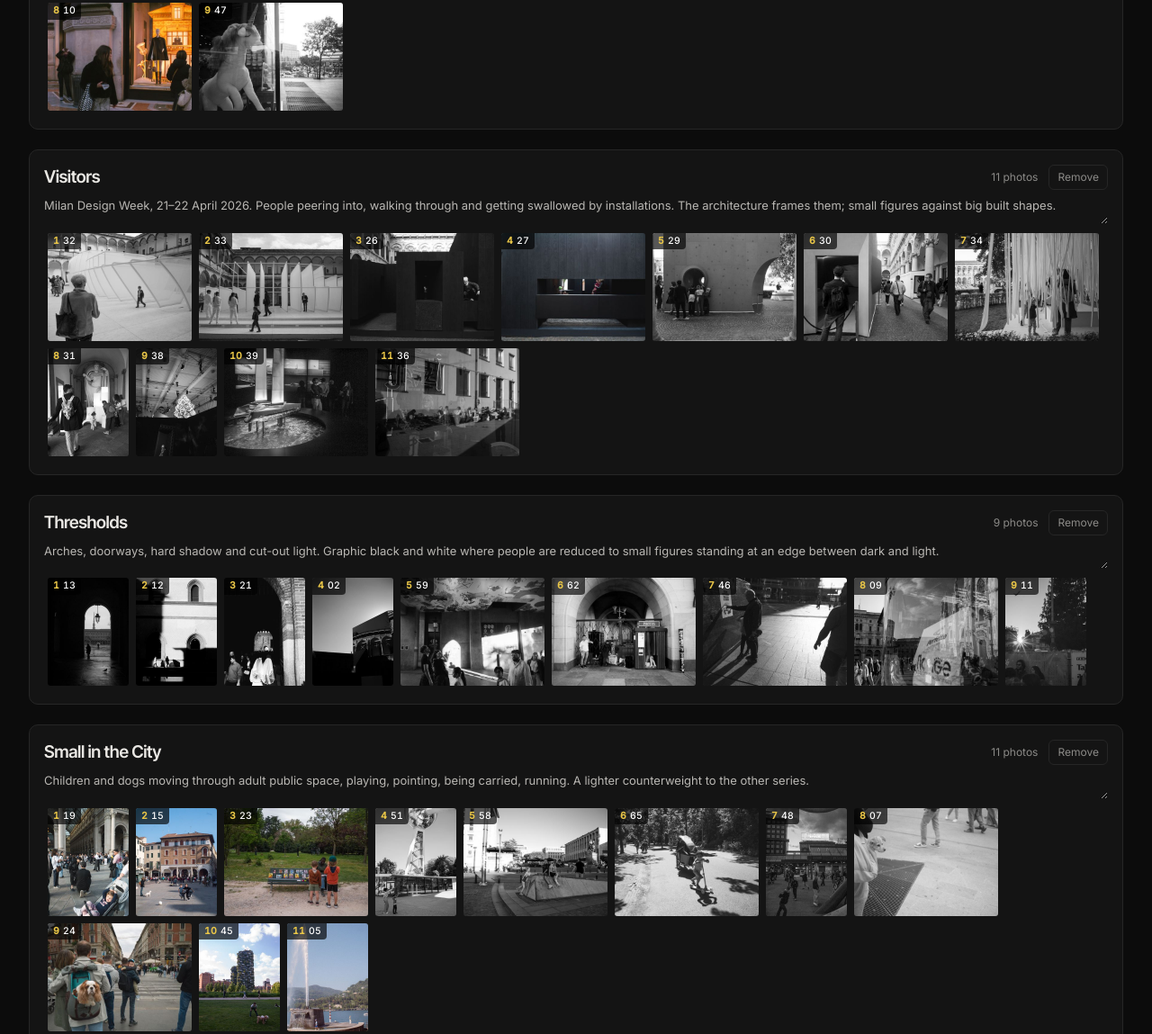
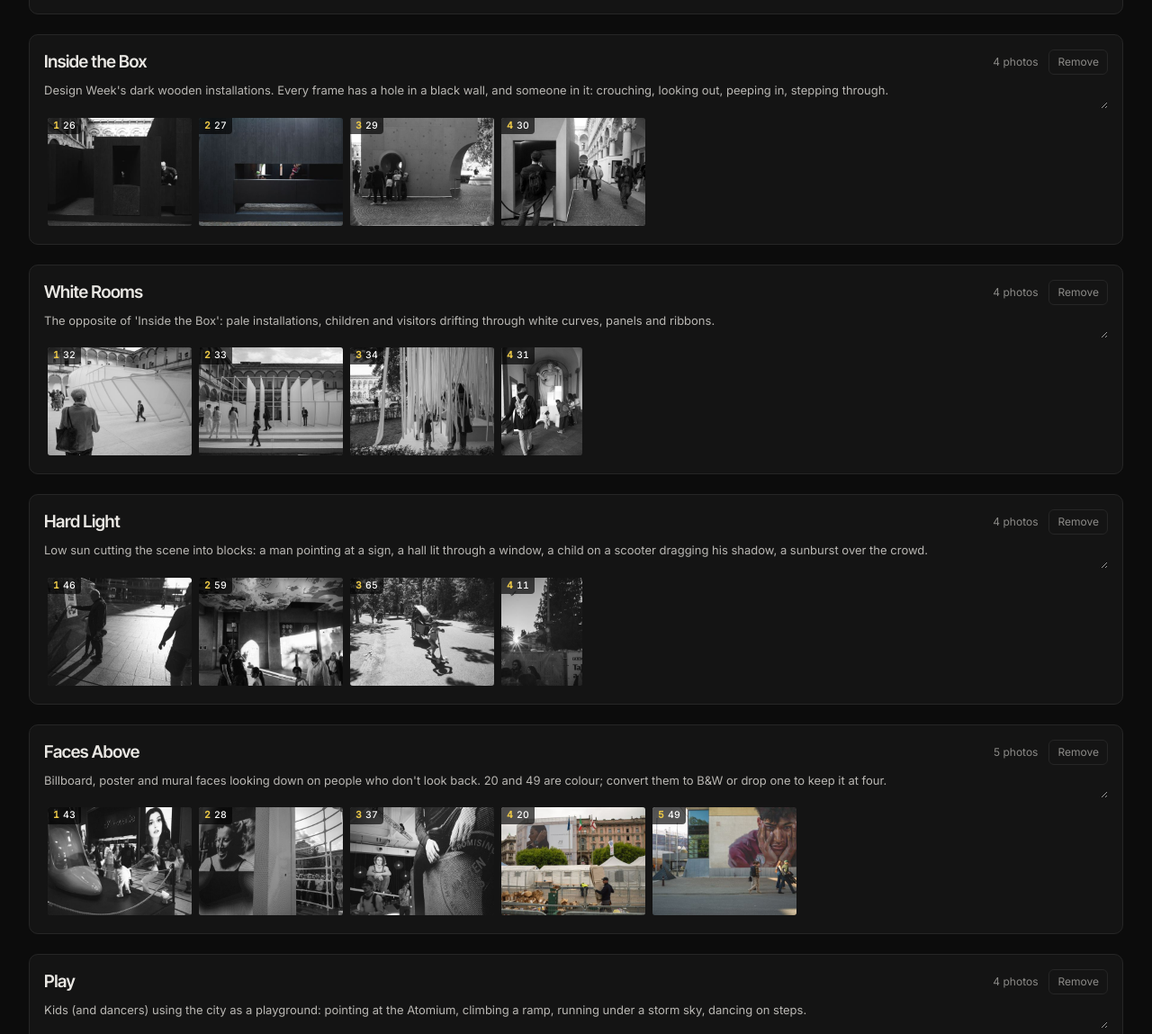
Before and after one commit to amirrezakvn2/PhotographyStuff, a plain HTML site: page contact-sheet/index.html in a window 1280 px wide. Shown: the part 357-1506 px from the top of the page at 90% size. Drawn offline with Linux system fonts and the light colour scheme.

Commit message:
Regroup contact sheet into tight 4-5 photo series
Co-Authored-By: Claude Opus 5.5 <noreply@anthropic.com>
Claude-Session: https://claude.ai/code/session_012U3KiP3wh9Urs4tidH5FKD

```diff
--- a/contact-sheet/board.css
+++ b/contact-sheet/board.css
@@ -27,6 +27,7 @@ h1 { font-family: var(--display); font-weight: 600; font-size: 20px; letter-spac
 .g-title { flex: 1; min-width: 0; background: none; border: 0; color: var(--text); font-family: var(--display); font-weight: 600; font-size: 19px; letter-spacing: -.02em; padding: 2px 0; outline: none; border-bottom: 1px solid transparent; }
 .g-title:focus { border-bottom-color: #444; }
 .g-count { color: var(--muted); font-size: 12px; white-space: nowrap; }
+.g-count.over { color: #ff8a6b; }
 .g-del { padding: 4px 9px; font-size: 12px; color: var(--muted); background: none; }
 .g-note { width: 100%; background: none; border: 0; color: #b9b7b3; font: inherit; font-size: 13px; resize: vertical; min-height: 22px; outline: none; padding: 2px 0 10px; border-bottom: 1px solid transparent; field-sizing: content; }
 .g-note:focus { border-bottom-color: #444; }
--- a/contact-sheet/board.js
+++ b/contact-sheet/board.js
@@ -1,5 +1,5 @@
 (async function () {
-  const KEY = "contact-sheet-v1";
+  const KEY = "contact-sheet-v2";
   const $ = (s, el = document) => el.querySelector(s);
   const board = $("#board"), status = $("#status");
 
@@ -51,7 +51,10 @@
     board.querySelectorAll(".group").forEach((g) => {
       const cards = g.querySelectorAll(".card");
       cards.forEach((c, i) => ($(".tag b", c).textContent = g.dataset.id === "unplaced" ? "·" : i + 1));
-      $(".g-count", g).textContent = `${cards.length} photo${cards.length === 1 ? "" : "s"}`;
+      const cnt = $(".g-count", g);
+      cnt.textContent = `${cards.length} photo${cards.length === 1 ? "" : "s"}`;
+      cnt.classList.toggle("over", g.dataset.id !== "unplaced" && cards.length > 5);
+      if (cnt.classList.contains("over")) cnt.textContent += " · over 5";
     });
   }
 
--- a/contact-sheet/data.json
+++ b/contact-sheet/data.json
@@ -524,110 +524,173 @@
  ],
  "groups": [
   {
-   "id": "bigger",
-   "title": "Bigger Than Us",
-   "note": "Faces and figures made for selling or decorating (billboards, murals, posters, mannequins) towering over the real people passing by. The city looks back at you in a size you can't match.",
+   "id": "arches",
+   "title": "Arches",
+   "note": "Four doorways: a figure under an arch in Turin, two veiled girls under the Castello gate, a man beside a photo booth, tiny walkers under Gothic windows. Same shape, four kinds of waiting.",
    "ids": [
-    "20",
-    "25",
-    "43",
-    "28",
-    "37",
-    "49",
-    "61",
-    "10",
-    "47"
+    "13",
+    "21",
+    "62",
+    "12"
    ]
   },
   {
-   "id": "visitors",
-   "title": "Visitors",
-   "note": "Milan Design Week, 21\u201322 April 2026. People peering into, walking through and getting swallowed by installations. The architecture frames them; small figures against big built shapes.",
+   "id": "box",
+   "title": "Inside the Box",
+   "note": "Design Week's dark wooden installations. Every frame has a hole in a black wall, and someone in it: crouching, looking out, peeping in, stepping through.",
+   "ids": [
+    "26",
+    "27",
+    "29",
+    "30"
+   ]
+  },
+  {
+   "id": "white",
+   "title": "White Rooms",
+   "note": "The opposite of 'Inside the Box': pale installations, children and visitors drifting through white curves, panels and ribbons.",
    "ids": [
     "32",
     "33",
-    "26",
-    "27",
-    "29",
-    "30",
     "34",
-    "31",
-    "38",
-    "39",
-    "36"
+    "31"
    ]
   },
   {
-   "id": "thresholds",
-   "title": "Thresholds",
-   "note": "Arches, doorways, hard shadow and cut-out light. Graphic black and white where people are reduced to small figures standing at an edge between dark and light.",
+   "id": "light",
+   "title": "Hard Light",
+   "note": "Low sun cutting the scene into blocks: a man pointing at a sign, a hall lit through a window, a child on a scooter dragging his shadow, a sunburst over the crowd.",
    "ids": [
-    "13",
-    "12",
-    "21",
-    "02",
+    "46",
     "59",
-    "62",
-    "46",
-    "09",
+    "65",
     "11"
    ]
   },
   {
-   "id": "small",
-   "title": "Small in the City",
-   "note": "Children and dogs moving through adult public space, playing, pointing, being carried, running. A lighter counterweight to the other series.",
+   "id": "faces",
+   "title": "Faces Above",
+   "note": "Billboard, poster and mural faces looking down on people who don't look back. 20 and 49 are colour; convert them to B&W or drop one to keep it at four.",
    "ids": [
-    "19",
-    "15",
-    "23",
+    "43",
+    "28",
+    "37",
+    "20",
+    "49"
+   ]
+  },
+  {
+   "id": "play",
+   "title": "Play",
+   "note": "Kids (and dancers) using the city as a playground: pointing at the Atomium, climbing a ramp, running under a storm sky, dancing on steps.",
+   "ids": [
     "51",
     "58",
-    "65",
     "48",
+    "61"
+   ]
+  },
+  {
+   "id": "glass",
+   "title": "Through Glass",
+   "note": "Reflections and windows layering inside and outside: the Duomo in a shop front, a caf\u00e9 in a pane, a toy unicorn behind glass, a man framed by hanging posters.",
+   "ids": [
+    "09",
+    "36",
+    "47",
+    "40"
+   ]
+  },
+  {
+   "id": "dark",
+   "title": "After Dark",
+   "note": "Night and indoor spectacle: department-store glow, a stage rig, a yacht model in a black room, a concert crowd.",
+   "ids": [
+    "25",
+    "38",
+    "39",
+    "06"
+   ]
+  },
+  {
+   "id": "piazza",
+   "title": "Piazza",
+   "note": "Old squares and streets full of ordinary life. 17 and 64 rhyme: bicycles lying on the ground in Veneto and Amsterdam.",
+   "ids": [
+    "14",
+    "16",
+    "17",
+    "64"
+   ]
+  },
+  {
+   "id": "dogs",
+   "title": "Carried",
+   "note": "Dogs in bags and backpacks, and dogs running free. 07 and 24 are almost a pair.",
+   "ids": [
     "07",
     "24",
     "45",
-    "05"
+    "15"
    ]
   },
   {
-   "id": "north",
-   "title": "Northbound (place series)",
-   "note": "Brussels and Amsterdam, May 2026. Works as a travel diary; many frames could also move into the thematic series above.",
+   "id": "monuments",
+   "title": "Pedestals",
+   "note": "Statues and grand fa\u00e7ades that nobody is looking at. People sit at their feet, take selfies, chat.",
    "ids": [
-    "50",
-    "52",
-    "53",
+    "56",
+    "60",
+    "55",
+    "50"
+   ]
+  },
+  {
+   "id": "water",
+   "title": "Railings",
+   "note": "People leaning on railings by the water: Lake Como, an Amsterdam canal, a riverbank. Calm colour frames.",
+   "ids": [
+    "04",
+    "63",
+    "18",
+    "03"
+   ]
+  },
+  {
+   "id": "lawns",
+   "title": "Lawns",
+   "note": "City grass as a stage: kids at a bench of paintings, a man by a rose tree, a castle lawn, a kite under the towers.",
+   "ids": [
+    "23",
+    "35",
+    "22",
+    "44"
+   ]
+  },
+  {
+   "id": "crowd",
+   "title": "Celebrations",
+   "note": "Crowds gathered for something: balloons in Brera, a child on shoulders at a concert, the Galleria, chefs on a balcony.",
+   "ids": [
+    "42",
     "54",
-    "55",
-    "56",
-    "57",
-    "60",
-    "63",
-    "64"
+    "19",
+    "08"
    ]
   },
   {
    "id": "unplaced",
    "title": "Unplaced",
-   "note": "Not in a series yet. Some are strong singles (14 bocce players, 17 birds and fallen bikes, 18 riverbank) that could anchor a future Veneto set.",
+   "note": "Not in a series yet.",
    "ids": [
     "01",
-    "03",
-    "04",
-    "06",
-    "08",
-    "14",
-    "16",
-    "17",
-    "18",
-    "22",
-    "35",
-    "40",
+    "02",
+    "05",
+    "10",
     "41",
-    "42",
-    "44"
+    "52",
+    "53",
+    "57"
    ]
   }
  ]
```
